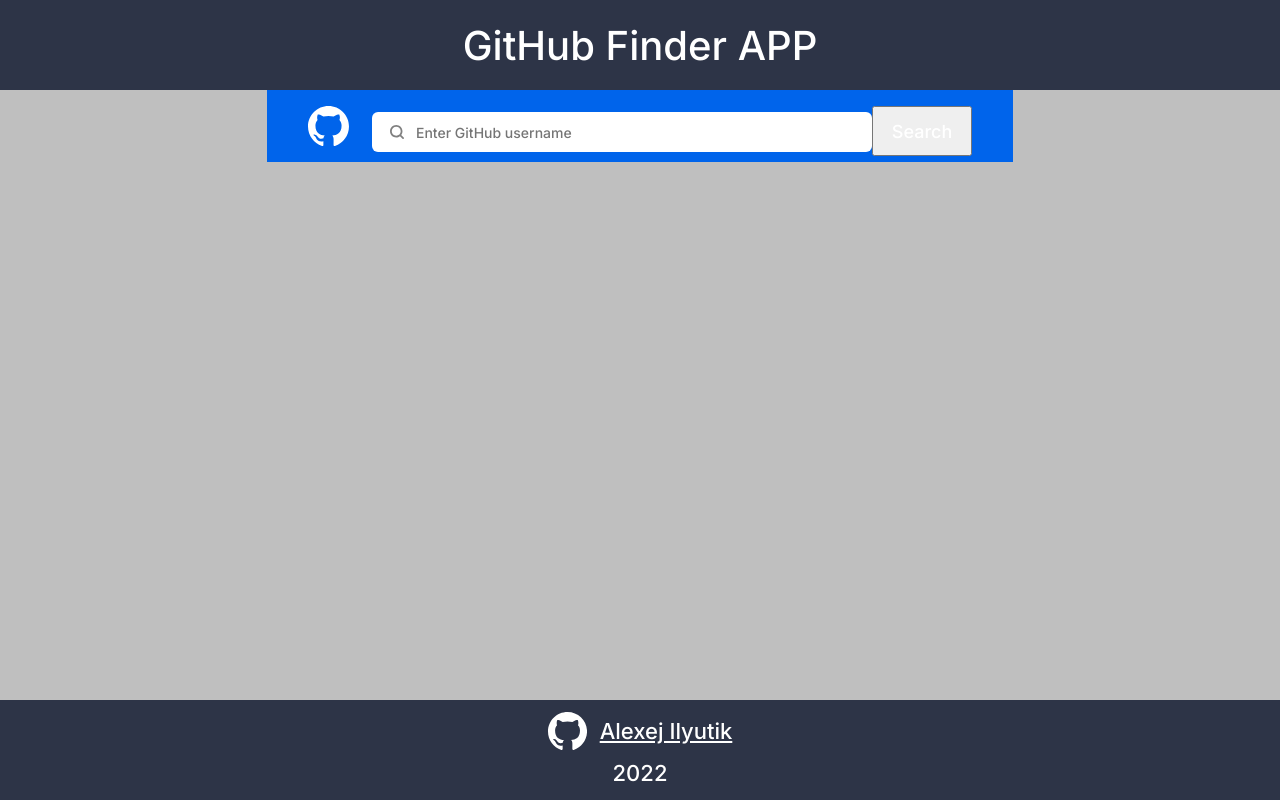
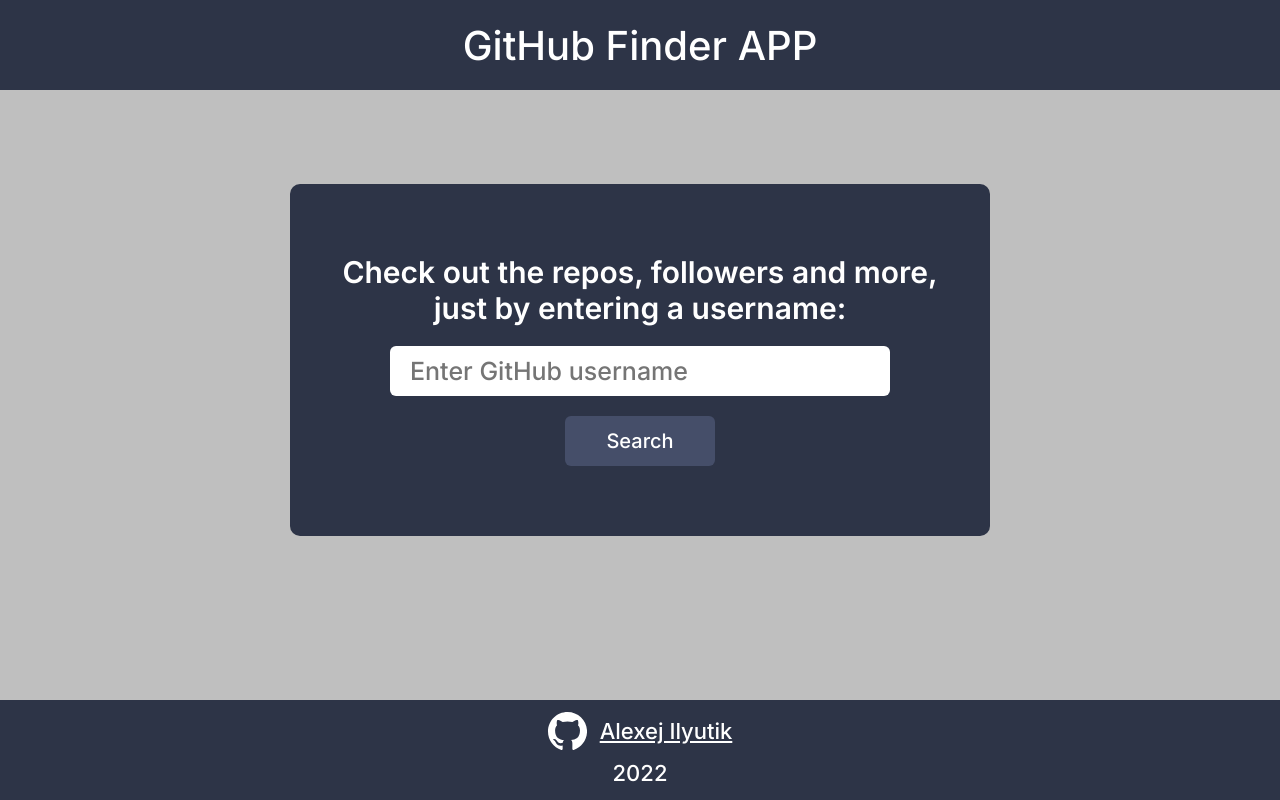
Before and after one commit to Alexej-Ilyutik/Github-Profile-finder, a React (Create React App) app in the folder github-finder/: page / in a window 1280 px wide. Built offline with nearby package versions, Linux system fonts and the light colour scheme.

Commit message:
feat: add main

```diff
--- a/github-finder/src/App.scss
+++ b/github-finder/src/App.scss
@@ -1,22 +1,4 @@
-@import url('https://fonts.googleapis.com/css2?family=Inter:wght@400;500;600&display=swap');
-
-:root {
-  --text-color: #fff;
-  --text-modal: #000;
-  --bg-color: rgba(0, 0, 0, 0.25);
-  --main-color: rgb(45, 52, 71);
-  --btn-color: rgb(69, 78, 105);
-}
-
-* {
-  padding: 0;
-  margin: 0;
-  box-sizing: border-box;
-  font-size: 62.5%;
-  font-family: 'Inter', sans-serif;
-  font-weight: 500;
-  color: var(--text-color);
-}
+@import './components/style.scss';
 
 .container {
   min-width: 1000px;
@@ -24,8 +6,7 @@
   height: 100vh;
   margin: 0 auto;
   background-color: var(--bg-color);
-  display: flex;
-  flex-direction: column;
+  @include flex-column;
 }
 
 h2 {
--- a/github-finder/src/components/pages/Header/Header.js
+++ b/github-finder/src/components/pages/Header/Header.js
@@ -1,63 +1,45 @@
-import React, { useState } from 'react';
+import React from 'react';
 import './Header.scss';
-import axios from '../../../axios';
+// import axios from '../../../axios';
 // import ReactDOM from 'react-dom';
 
 const Header = () => {
-  const [user, setQuery] = useState('');
+  // const [user, setQuery] = useState('');
 
-  const handleQueryInput = (e) => {
-    const value = e.target.value;
-    setQuery(value);
-  };
+  // const handleQueryInput = (e) => {
+  //   const value = e.target.value;
+  //   setQuery(value);
+  // };
 
-  const fetchUsers = async () => {
-    try {
-      const { data } = await axios.get('/users/' + user);
+  // const fetchUsers = async () => {
+  //   try {
+  //     const { data } = await axios.get('/users/' + user);
 
-      window.location.assign('http://localhost:3000/main');
-      console.log(data);
-      return data
+  //     window.location.assign('http://localhost:3000/main');
+  //     console.log(data);
+  //     return data
 
-    } catch (error) {
-      console.error(error);
-      return null;
-    }
-  };
+  //   } catch (error) {
+  //     console.error(error);
+  //     return null;
+  //   }
+  // };
 
-  const handleSearchUsers = async (e) => {
-    if (e.key === 'Enter') {
-      e.preventDefault();
-      if (user) {
-        await fetchUsers();
-      } else {
-        console.log('Your query is empty!');
-      }
-    }
-  };
+  // const handleSearchUsers = async (e) => {
+  //   if (e.key === 'Enter') {
+  //     e.preventDefault();
+  //     if (user) {
+  //       await fetchUsers();
+  //     } else {
+  //       console.log('Your query is empty!');
+  //     }
+  //   }
+  // };
 
   return (
     <header className='header'>
       <h1>GitHub Finder APP</h1>
     </header>
-    // <div className='search-wrapper'>
-    //   <div className='search-form'>
-    //     <div className='search-form__logo'>
-    //       <img src={logo} alt='Logo' />
-    //     </div>
-    //     <form>
-    //       <input
-    //         className='search-form__input'
-    //         type='text'
-    //         placeholder='Enter GitHub username'
-    //         value={user}
-    //         onChange={handleQueryInput}
-    //         onKeyPress={handleSearchUsers}
-    //       />
-    //       <button onClick={handleSearchUsers}>Search</button>
-    //     </form>
-    //   </div>
-    // </div>
   );
 };
 
--- a/github-finder/src/components/pages/Home/Home.js
+++ b/github-finder/src/components/pages/Home/Home.js
@@ -2,7 +2,6 @@
 import './Home.scss';
 import Header from '../Header/Header';
 import Footer from '../Footer/Footer';
-import logo from '../../../assets/GitHub.svg';
 
 const Home = () => {
   return (
@@ -11,25 +10,21 @@
       <main className='main'>
         <div className='search-wrapper'>
           <div className='search-form'>
-            <div className='search-form__logo'>
-              <img src={logo} alt='Logo' />
-            </div>
-            <form>
+            <h3>
+              Check out the repos, followers and more, just by entering a
+              username:
+            </h3>
+            <form className='search-form__container'>
               <input
                 className='search-form__input'
                 type='text'
                 placeholder='Enter GitHub username'
               />
-              <button>Search</button>
+              <button className='search-form__btn'>Search</button>
             </form>
           </div>
         </div>
       </main>
-
-      {/* <div className='search-results'>
-        <div className='search-results__img'></div>
-        <p>Start with searching a GitHub user</p>
-      </div> */}
       <Footer />
     </div>
   );
--- a/github-finder/src/components/pages/Home/Home.scss
+++ b/github-finder/src/components/pages/Home/Home.scss
@@ -1,69 +1,53 @@
-.search-results {
-  width: 21rem;
-  height: 19.6rem;
-  position: absolute;
-  display: flex;
-  flex-direction: column;
-  justify-content: space-between;
-  top: 48%;
-  left: 50%;
-  transform: translate(-50%, -50%);
-  &__img {
-    width: 11rem;
-    height: 11rem;
-    margin: 0 auto;
-    background: url('../../../assets/search.svg') no-repeat center center;
-    background-size: 100% 100%;
-  }
-  p {
-    font-size: 2.2rem;
-    line-height: 3.1rem;
-    text-align: center;
-    color: #808080;
-  }
-}
+@import '../../style.scss';
 
 .main {
   flex: 1 1 auto;
-  display: flex;
-  flex-direction: column;
+  @include flex-column;
   align-items: center;
 }
 
 .search-wrapper {
-  background-color: #0064eb;
-  padding: 1.6rem 4.1rem;
+  background-color: var(--main-color);
+  padding: 7rem 5rem;
+  border-radius: 1rem;
+  position: absolute;
+  top: 45%;
+  transform: translateY(-50%);
 }
 
 .search-form {
-  display: flex;
-  height: 4rem;
-  &__logo {
-    min-width: 4.1rem;
-    height: 100%;
-    margin-right: 2.2rem;
-    img {
-      width: 100%;
-      height: 100%;
-    }
+  @include flex-column;
+  gap: 2rem;
+  h3 {
+    font-size: 3rem;
+    max-width: 60rem;
+    text-align: center;
+    font-weight: 700;
   }
-  &__input {
+}
+
+.search-form__container {
+  @include flex-column;
+  gap: 2rem;
+  .search-form__input {
     width: 50rem;
-    min-width: 30rem;
-    height: 100%;
+    min-width: 25rem;
+    height: 5rem;
     border: none;
     border-radius: 0.6rem;
-    font-size: 1.4rem;
-    line-height: 2.4rem;
-    padding-left: 4.4rem;
-    background-image: url('../../../assets/search.svg');
-    background-repeat: no-repeat;
-    background-size: 2.4rem 2.4rem;
-    background-position: left 1.3rem center;
+    font-size: 2.5rem;
+    line-height: 5rem;
+    padding-left: 2rem;
+    margin: 0 auto;
+    color: var(--text-modal)
   }
-  button{
-    width: 100px;
-    height: 50px;
-    font-size: 1.8rem;
+  .search-form__btn{
+    width: 15rem;
+    border-radius: 0.6rem;
+    border: 0;
+    margin: 0 auto;
+     height: 5rem;
+    font-size: 2rem;
+    background-color: var(--btn-color);
   }
 }
--- /dev/null
+++ b/github-finder/src/components/style.scss
@@ -0,0 +1,24 @@
+@import url('https://fonts.googleapis.com/css2?family=Inter:wght@400;500;600&display=swap');
+
+:root {
+  --text-color: #fff;
+  --text-modal: #000;
+  --bg-color: rgba(0, 0, 0, 0.25);
+  --main-color: rgb(45, 52, 71);
+  --btn-color: rgb(69, 78, 105);
+}
+
+* {
+  padding: 0;
+  margin: 0;
+  box-sizing: border-box;
+  font-size: 62.5%;
+  font-family: 'Inter', sans-serif;
+  font-weight: 500;
+  color: var(--text-color);
+}
+
+@mixin flex-column {
+  display: flex;
+  flex-direction: column;
+}
```
Also changed, not shown: github-finder/src/assets/github-logo.svg (added).
